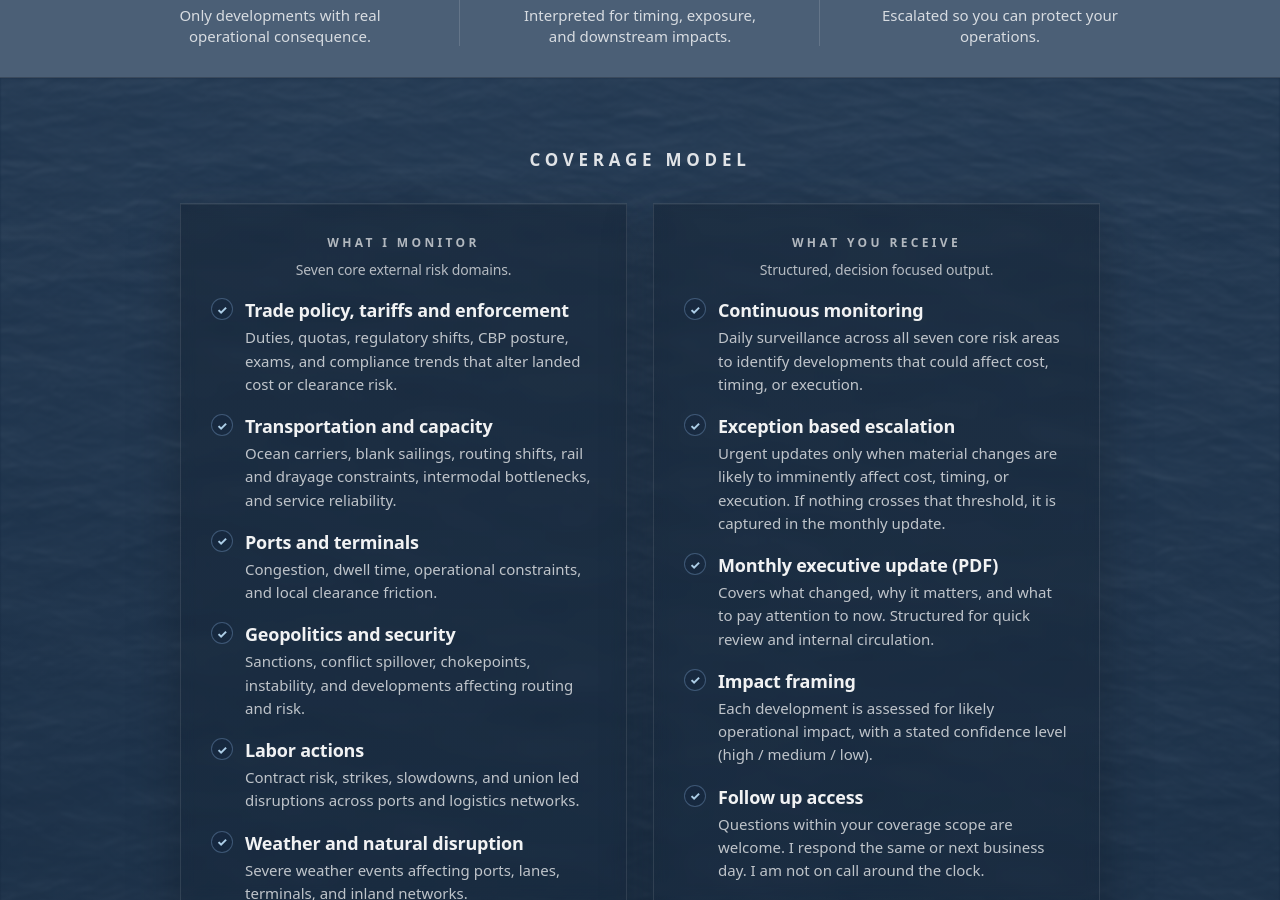
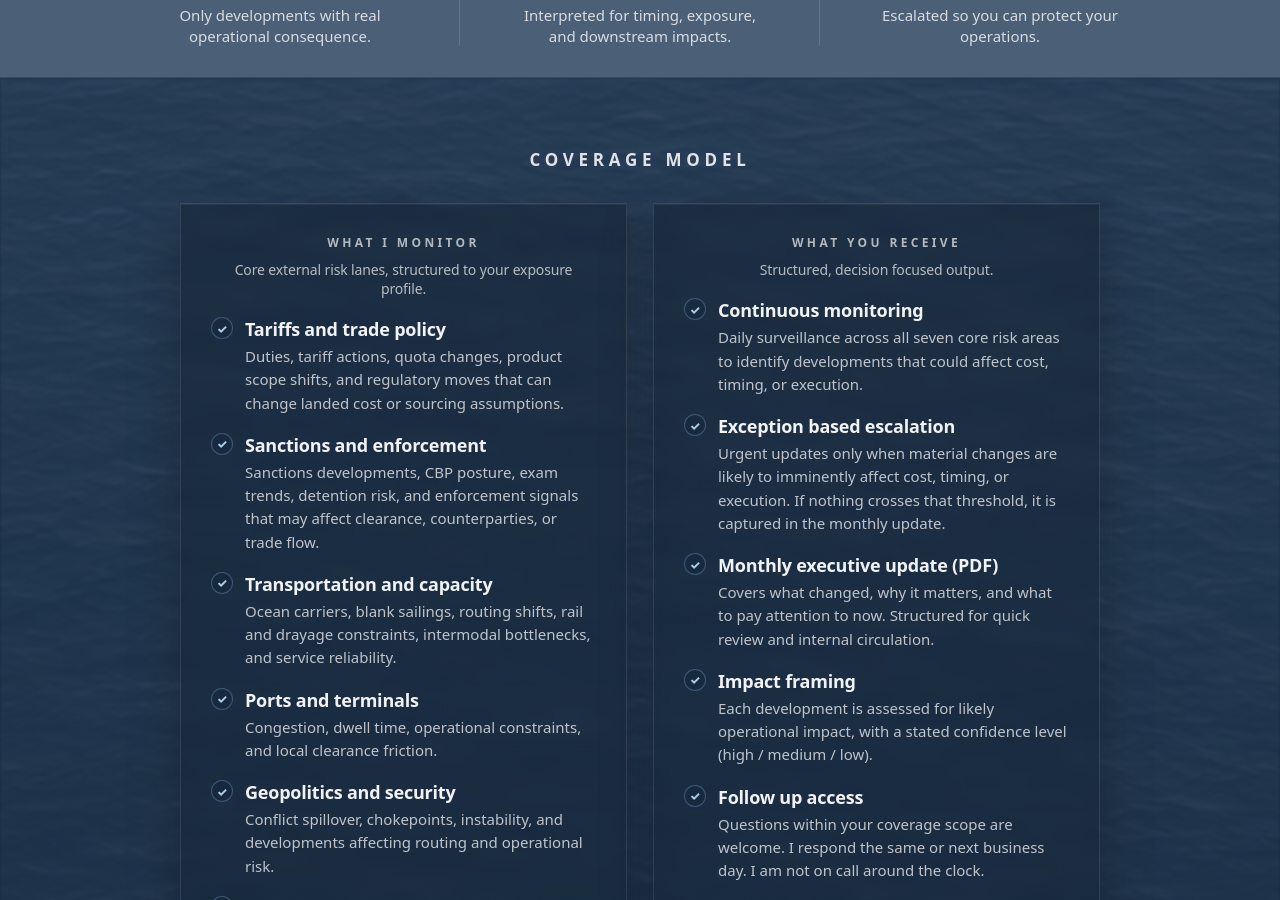
Before and after one commit to importrisk/import-risk-intelligence-site, a Jekyll site: the page built from coverage.html, in a window 1280 px wide and 900 px high, scrolled down 612 px. Built offline with Jekyll 4.4.1, drawn with Linux system fonts in a browser that asks for light colours; some of the changed text lies outside the part shown.

Commit message:
Update coverage.html

```diff
--- a/coverage.html
+++ b/coverage.html
@@ -107,12 +107,16 @@ css: /method.css?v=100
            <!-- WHAT I MONITOR -->
 <article class="mp-card" aria-label="What I Monitor">
   <p class="mp-card-label">What I Monitor</p>
-              <p class="mp-card-subtitle">Seven core external risk domains.</p>
+  <p class="mp-card-subtitle">Core external risk lanes, structured to your exposure profile.</p>
 
   <ul class="mp-card-list">
     <li>
-                  <strong>Trade policy, tariffs and enforcement</strong>
-                  <span>Duties, quotas, regulatory shifts, CBP posture, exams, and compliance trends that alter landed cost or clearance risk.</span>
+      <strong>Tariffs and trade policy</strong>
+      <span>Duties, tariff actions, quota changes, product scope shifts, and regulatory moves that can change landed cost or sourcing assumptions.</span>
+    </li>
+    <li>
+      <strong>Sanctions and enforcement</strong>
+      <span>Sanctions developments, CBP posture, exam trends, detention risk, and enforcement signals that may affect clearance, counterparties, or trade flow.</span>
     </li>
     <li>
       <strong>Transportation and capacity</strong>
@@ -124,7 +128,7 @@ css: /method.css?v=100
     </li>
     <li>
       <strong>Geopolitics and security</strong>
-                  <span>Sanctions, conflict spillover, chokepoints, instability, and developments affecting routing and risk.</span>
+      <span>Conflict spillover, chokepoints, instability, and developments affecting routing and operational risk.</span>
     </li>
     <li>
       <strong>Labor actions</strong>
@@ -139,6 +143,12 @@ css: /method.css?v=100
       <span>System outages, ransomware, port IT disruption, and infrastructure vulnerabilities impacting logistics flow.</span>
     </li>
   </ul>
+
+  <div class="mp-card-footer">
+    <p class="mp-cta-kicker">
+      Coverage can be structured by individual risk lane or as a full package. See pricing for scope options.
+    </p>
+  </div>
 </article>
 
             <!-- WHAT YOU RECEIVE -->
```
Lines whose indentation alone changed are shown as unchanged.
